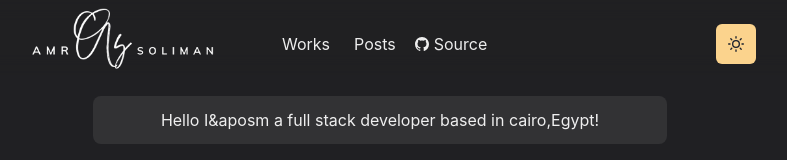
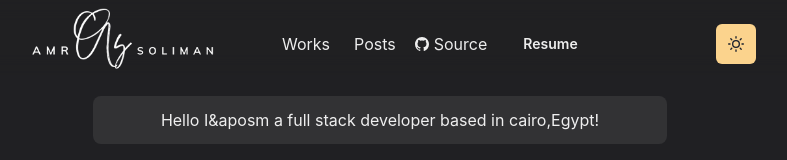
Before and after one commit to thisisamr/thisisamr-website, a Next.js app: page / in a window 1280 px wide. Shown: the top 160 px of the page, without its empty margins (260-1047 px from the left). Built offline with nearby package versions, Linux system fonts and the light colour scheme.

Commit message:
resume
add resume link

```diff
--- a/components/Nav.tsx
+++ b/components/Nav.tsx
@@ -5,6 +5,7 @@ import Logo from './Logo'
 import { HamburgerIcon } from '@chakra-ui/icons'
 import {
   Box,
+  Button,
   Container,
   Flex,
   Heading,
@@ -101,6 +102,23 @@ const Nav: FC<{ path: string }> = props => {
             <IoLogoGithub />
             <p>Source</p>
           </LinkItem>
+          <LinkItem
+            path={path}
+            href={'/resume'}
+            style={{ textDecoration: 'none' }}
+          >
+            <Button
+              bg={'transparent'}
+              _hover={{
+                border: '1px',
+                transform: 'scale(1.1)',
+                transition: 'all .2s ease-in-out;',
+              }}
+              size="sm"
+            >
+              Resume
+            </Button>
+          </LinkItem>
         </Stack>
         <Box>
           <ThemeToggleButton />
```
